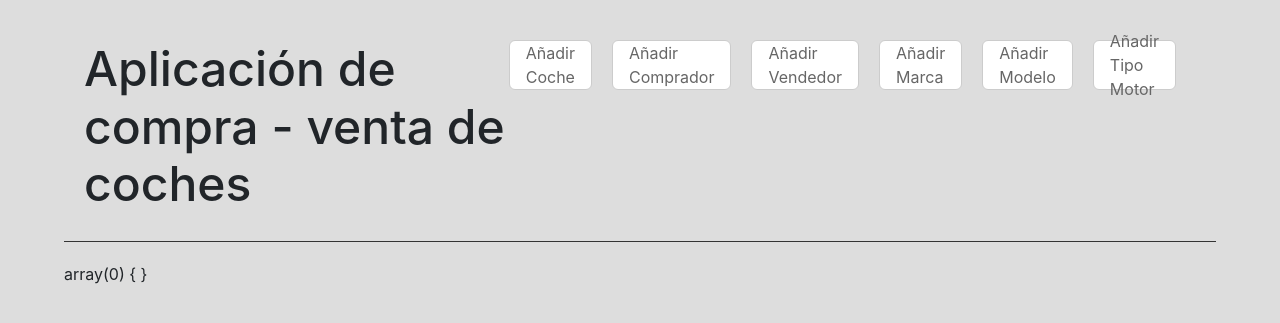
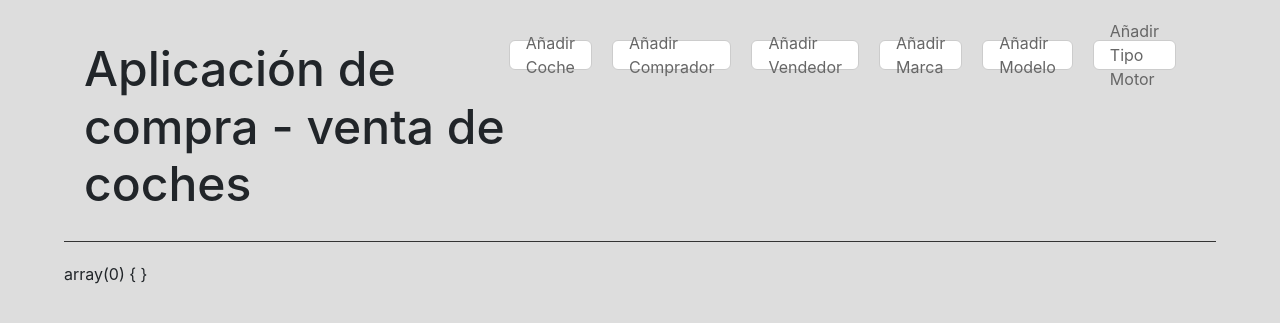
Before and after one commit to rbocache/aplicacion_coches, a PHP site: page /index.php in a window 1280 px wide. Shown: the top 323 px of the page. Run offline with PHP 8.4, Linux system fonts and the light colour scheme; data that the repository does not hold is empty; some libraries are stand-ins or nearby versions.

Commit message:
Cambiar botones

```diff
--- a/assets/css/styles.css
+++ b/assets/css/styles.css
@@ -60,7 +60,8 @@ h1 {
 	background-color: #fff;
 	color: #666;
     padding: 0.5rem 1rem;
-    height: 50px;
+    height: 30px;
+    font-size: medium;
     display: flex;
     align-items: center;
 
```
